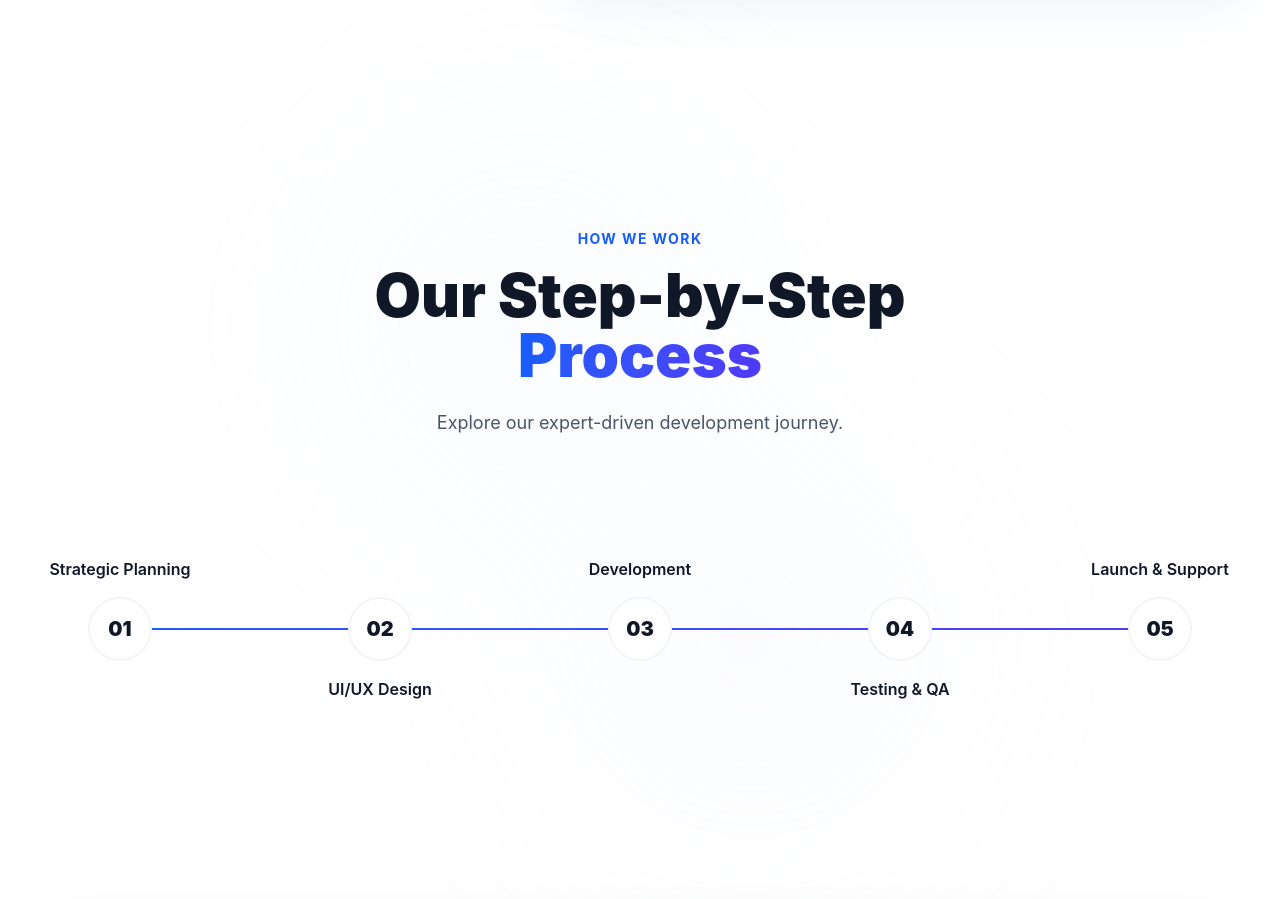
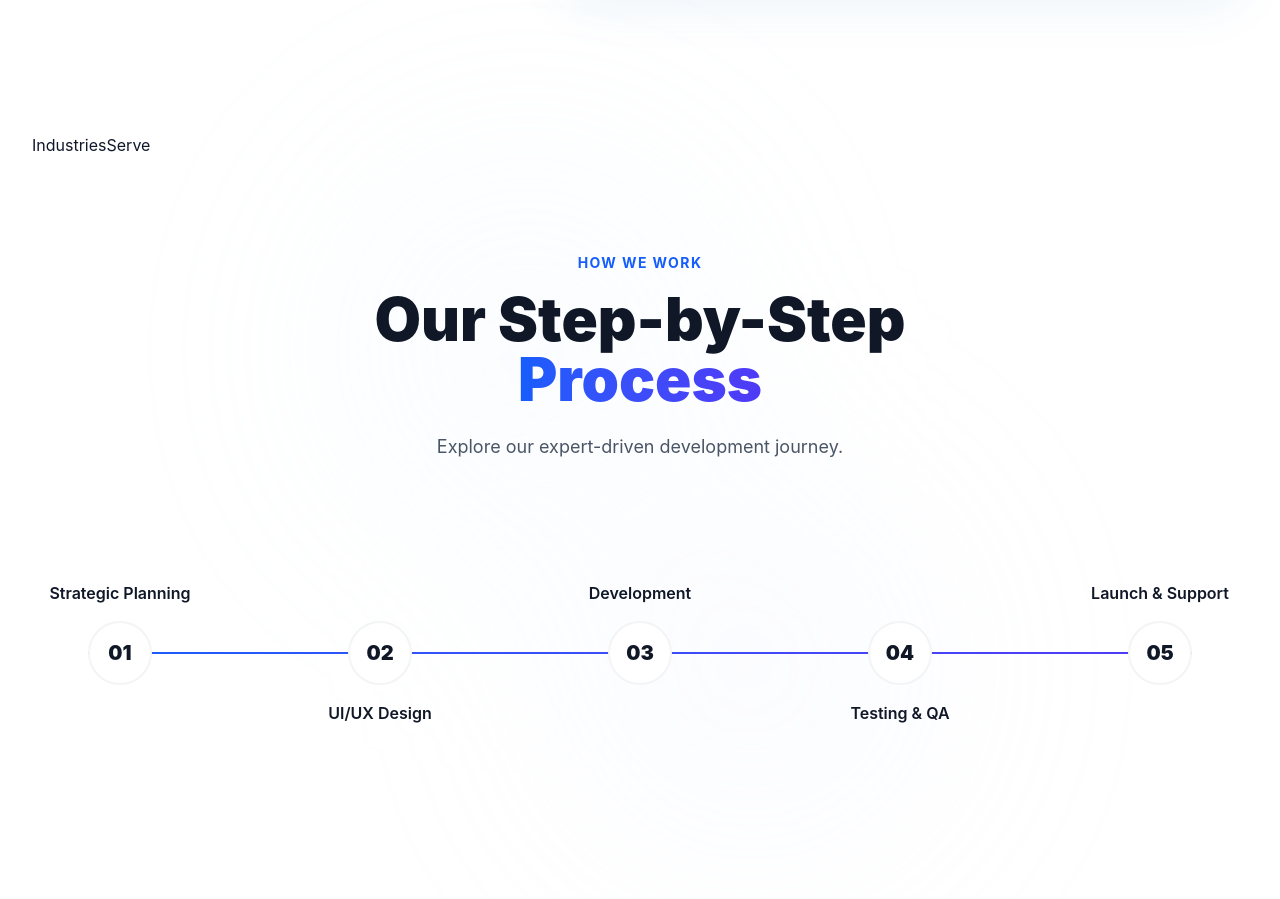
Before and after one commit to akasheejak/Eejak-Tech, a React (Vite) app: page / in a window 1280 px wide. Shown: the part 7100-7999 px from the top of the page. Built offline with nearby package versions, Linux system fonts and the light colour scheme.

Commit message:
Fixing the importing issue in Industries page and show the home page

```diff
--- a/src/page/Home.jsx
+++ b/src/page/Home.jsx
@@ -7,6 +7,7 @@ import ServiceCardInfo from "../components/ServiceCardInfo";
 import Strategie from "../components/strategie";
 import ContactRedirect from "../components/ContactRedirect";
 import AboutInfo from "../components/AboutInfo";
+import IndustriesServe from "../components/IndustriesServe";
 
 const Home = () => {
   return (
@@ -116,6 +117,16 @@ const Home = () => {
         <ServiceCardInfo />
       </motion.div>
 
+      {/* Industries We Serve */}
+      <motion.div
+        initial={{ opacity: 0, y: 50 }}
+        whileInView={{ opacity: 1, y: 0 }}
+        viewport={{ once: true, margin: "-100px" }}
+        transition={{ duration: 0.8 }}
+      >
+        <IndustriesServe />
+      </motion.div>
+
       <motion.div
         initial={{ opacity: 0, y: 50 }}
         whileInView={{ opacity: 1, y: 0 }}
```
